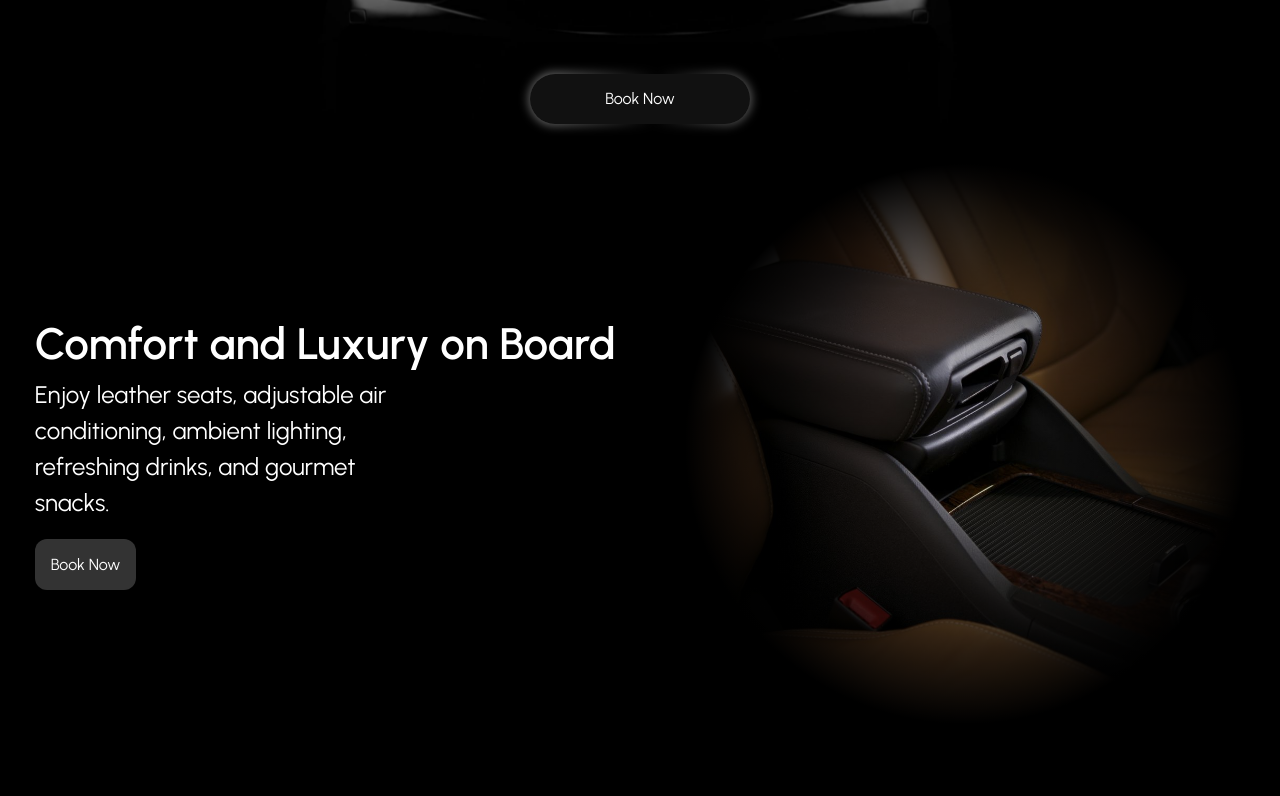
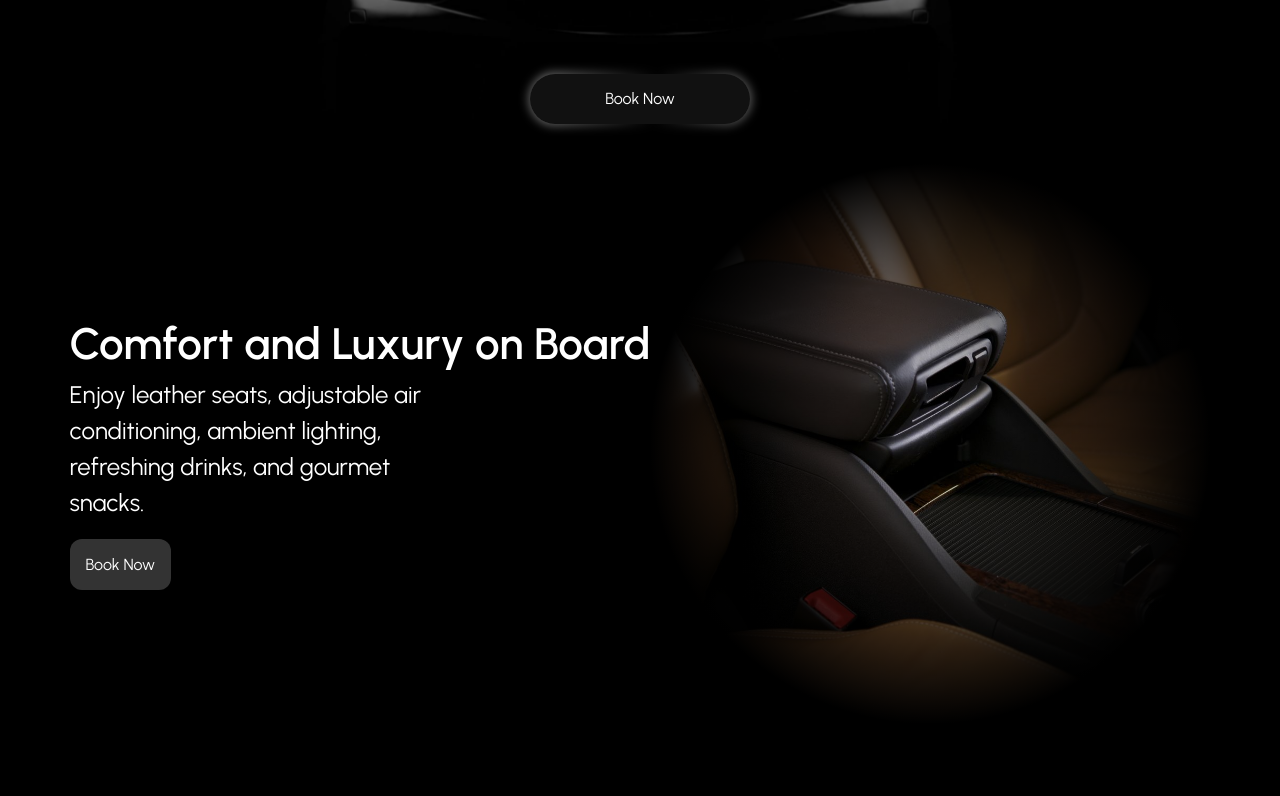
Before and after one commit to devWorkDin/frontcar, a Next.js app: page /en in a window 1280 px wide. Shown: the part 564-1360 px from the top of the page. Built offline with nearby package versions, Linux system fonts and the light colour scheme; a small style sheet from the web is missing.

Commit message:
correctifs

```diff
--- a/src/app/[locale]/page.js
+++ b/src/app/[locale]/page.js
@@ -27,7 +27,12 @@ export default function Home() {
       <Zoom>
         <HeroSection />
       </Zoom>
+      <section id="services" className="idServicesScroll"
+      style={{
+        scrollMarginTop: "10rem",
 
+      }}
+      >
         <Grid1
           direction={"no-reverse"}
           title={`${t("comfort_and_luxury_on_board")}`}
@@ -52,6 +57,8 @@ export default function Home() {
           content={`${t("payment_description")}`}
           image={"/assets/4.jpg"}
         />
+      </section>
+
       <Process />
       <Testimonial />
     </main>
--- a/src/components/Grid1.jsx
+++ b/src/components/Grid1.jsx
@@ -14,7 +14,6 @@ function Grid1({ title, content, image, direction }) {
   };
   return (
     <div
-      id="services"
       className="container-grid"
       style={
         direction === "reverse"
--- a/src/components/Testimonial.jsx
+++ b/src/components/Testimonial.jsx
@@ -10,7 +10,7 @@ function Testimonial() {
   return (
     <>
       <Zoom>
-        <section className="bg-black mt" id="temoignage">
+        <section className="bg-black mt scroll-m-10" id="temoignage">
           <div className="max-w-screen-xl px-4 py-8 mx-auto text-center lg:py-16 lg:px-6">
             <figure className="max-w-screen-md mx-auto">
               <svg
--- a/src/styles/Grid.css
+++ b/src/styles/Grid.css
@@ -1,7 +1,8 @@
 .container-grid {
   display: flex;
+
   background-color: black;
-  justify-content: space-around;
+  justify-content: center;
   height: 80vh;
   align-items: center;
 }
--- a/src/styles/Process.css
+++ b/src/styles/Process.css
@@ -1,5 +1,7 @@
 .grid-process {
   display: flex;
+  scroll-margin-top: 160px; /* Ajustez cette valeur en fonction de la hauteur de votre barre de navigation */
+
   background-color: black;
   max-width: 80rem;
   justify-content: space-around;
```
Lines whose indentation alone changed are shown as unchanged.
